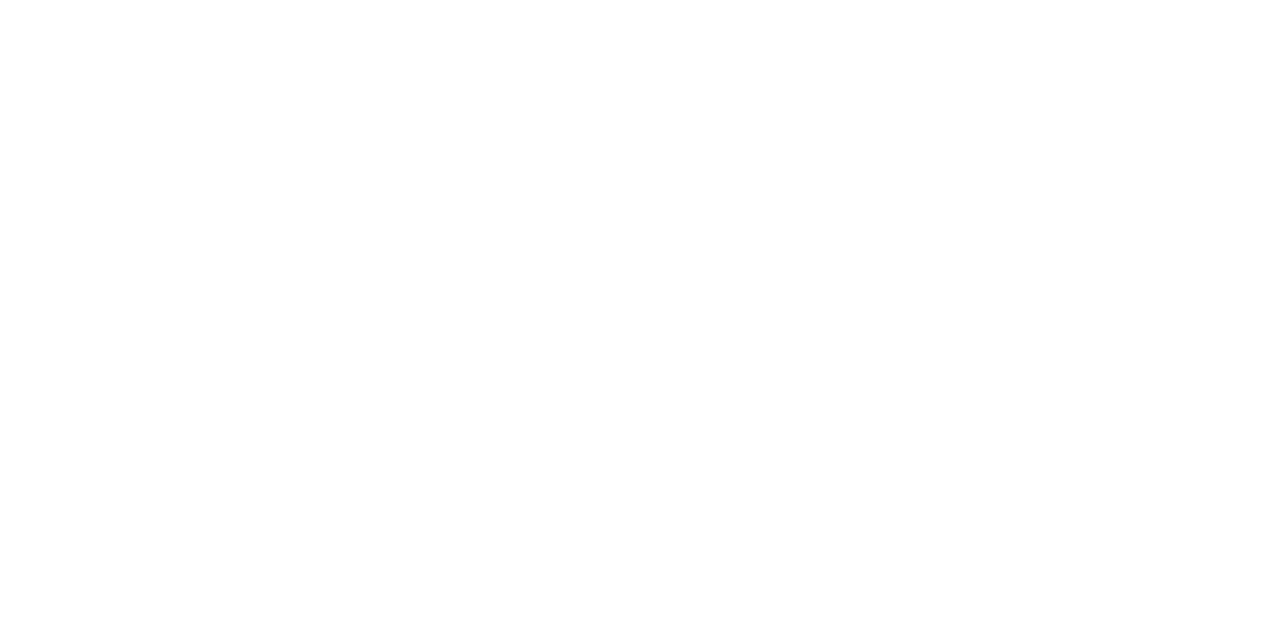
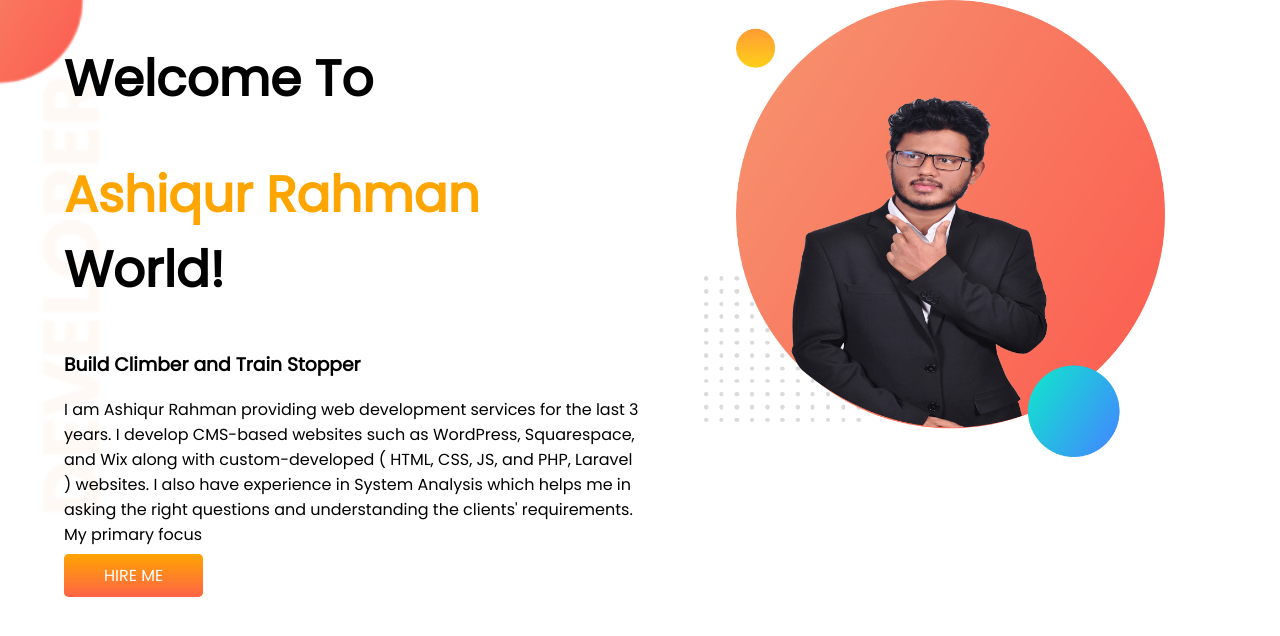
Before and after one commit to imashiqe/developer_portfolio, a plain HTML site: page index.html in a window 1280 px wide. Drawn offline with Linux system fonts and the light colour scheme.

Commit message:
version 02

```diff
--- a/css/style.css
+++ b/css/style.css
@@ -0,0 +1,41 @@
+body{
+    font-family: 'Poppins', sans-serif;
+    margin: 0;
+}
+h1{
+    font-size: 50px;
+}
+
+.ashik_color{
+    color: orange;
+}
+
+section{
+    display: flex;
+
+}
+
+.half-width{
+    width: 50%;
+    padding-left: 5%;
+}
+
+.half-width img{
+  width: 80%;
+}
+
+.link-button{
+    text-decoration: none;
+    background-color: orange;
+    padding: 10px 40px;
+    border-radius: 5px;
+    background-image: linear-gradient(orange,tomato);
+    color: white;
+    font-weight: 400;
+}
+
+.top-banner{
+    background-image: url(../images/top-banner.png);
+    background-repeat: no-repeat;
+    background-size: cover;
+}
--- a/index.html
+++ b/index.html
@@ -5,9 +5,29 @@
     <meta http-equiv="X-UA-Compatible" content="IE=edge">
     <meta name="viewport" content="width=device-width, initial-scale=1.0">
     <title>Ashiqe Protfolio </title>
+    <link rel="preconnect" href="https://fonts.googleapis.com">
+    <link rel="preconnect" href="https://fonts.gstatic.com" crossorigin>
+    <link href="https://fonts.googleapis.com/css2?family=Poppins&display=swap" rel="stylesheet">
     <link rel="stylesheet" href="css/style.css">
 </head>
 <body>
+    <section class="top-banner">
+          <!-- welcome section -->
+   <div class="half-width">
+    <h1>Welcome To</h1>
+    <h1 > <span class="ashik_color">Ashiqur Rahman</span> World!</h1>
+    <h3>Build Climber and Train Stopper</h3>
+    <p>I am Ashiqur Rahman providing web development services for the last 3 years. I develop CMS-based websites such as WordPress, Squarespace, and Wix along with custom-developed ( HTML, CSS, JS, and PHP, Laravel ) websites. I also have experience in System Analysis which helps me in asking the right questions and understanding the clients' requirements.
+        My primary focus
+    </p>
+    <a class="link-button" target="_blank" href="https://www.linkedin.com/in/imashiqe/">HIRE ME</a>
+   </div>
+<!-- image section -->
+   <div class="half-width">
+    <img src="images/ashiqe.png" alt="">
+   </div>
+    </section>
+
 
 </body>
 </html>
```
Also changed, not shown: images/ashiqe.png (added), images/ashiqe2.png (added), images/dream-bg.png (added), images/exp-bg.png (added), images/my-bg.png (added), images/my-bg2.png (added), images/top-banner.png (added).
